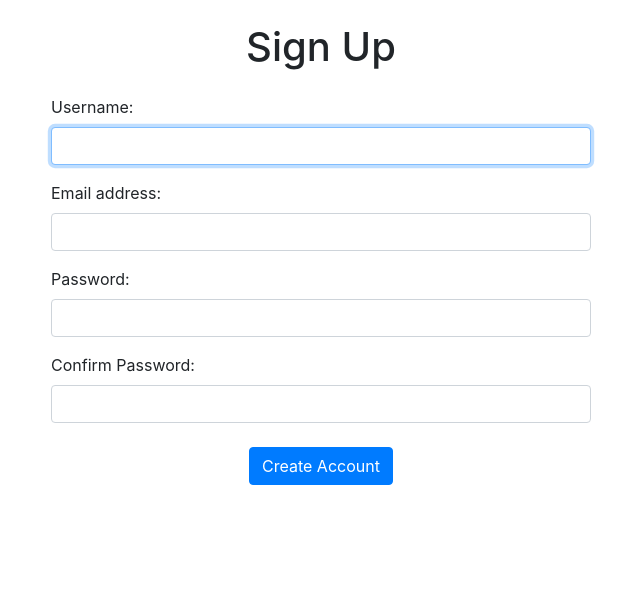
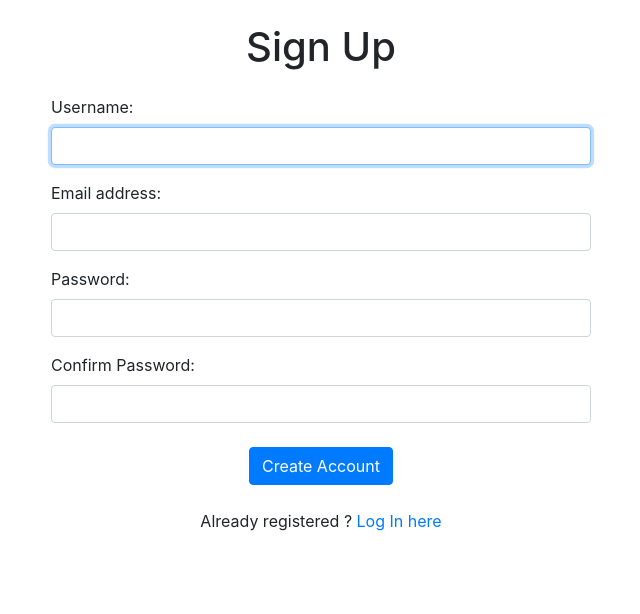
Before and after one commit to bijoyvbabu123/ShopFromMe, a Django app: page /signup/ in a window 1280 px wide. Shown: the part 169-783 px from the top of the page, without its empty margins (319-959 px from the left). Run offline with Django 3.2, Linux system fonts and the light colour scheme; some libraries are stand-ins or nearby versions.

Commit message:
added link to login page

```diff
--- a/shop/templates/shop/signup.html
+++ b/shop/templates/shop/signup.html
@@ -63,6 +63,11 @@ same attributes are used here also-->
 
             </form>
             <!-- Form end -->
+
+            <div class="text-center py-3">
+                Already registered ? <a href="{% url 'shop:login' %}">Log In here</a>
+            </div>
+
         </div>
     </div>
 </div>
```
